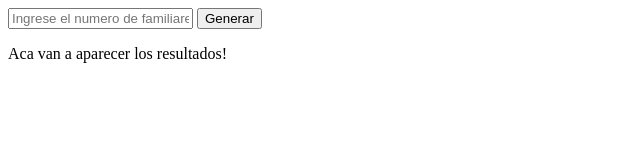
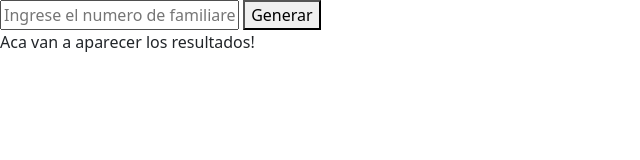
Before and after one commit to rodrigoEsquel/Tarea-Clase-6, a website: page index.html in a window 1280 px wide. Shown: the whole page, without its empty margins (0-640 px from the left). Drawn offline with nearby package versions, Linux system fonts and the light colour scheme.

Commit message:
Incorporacion de Bootstrap al HTML

```diff
--- a/index.html
+++ b/index.html
@@ -1,12 +1,15 @@
 <!DOCTYPE html>
 <html lang="en">
+
 <head>
-    <meta charset="UTF-8">
-    <meta http-equiv="X-UA-Compatible" content="IE=edge">
-    <meta name="viewport" content="width=device-width, initial-scale=1.0">
-    <link rel="stylesheet" href="index.css">
-    <title>Document</title>
+  <meta charset="UTF-8" />
+  <meta http-equiv="X-UA-Compatible" content="IE=edge" />
+  <meta name="viewport" content="width=device-width, initial-scale=1.0" />
+  <link rel="stylesheet" href="index.css" />
+  <link rel="stylesheet" href="node_modules\bootstrap\dist\css\bootstrap.min.css" />
+  <title>Document</title>
 </head>
+
 <body>
     <form>
         <input type="text" id="numero-familiares" placeholder="Ingrese el numero de familiares">
```
